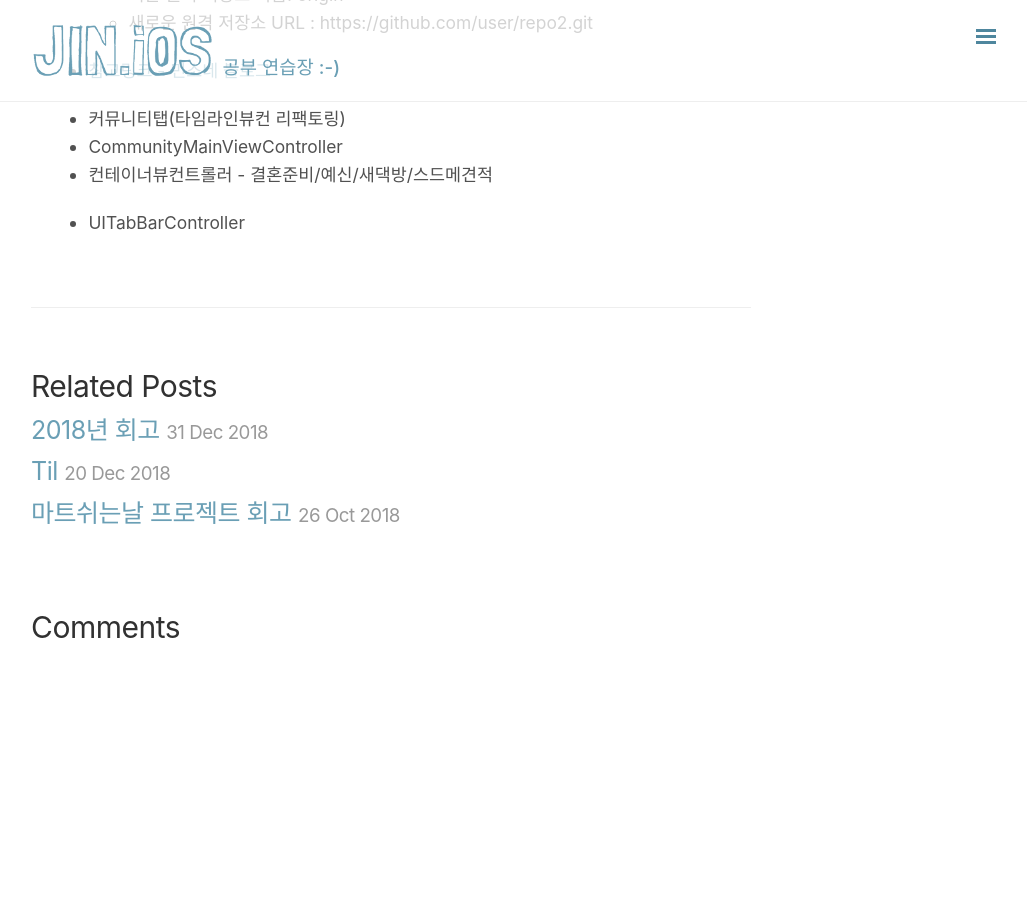
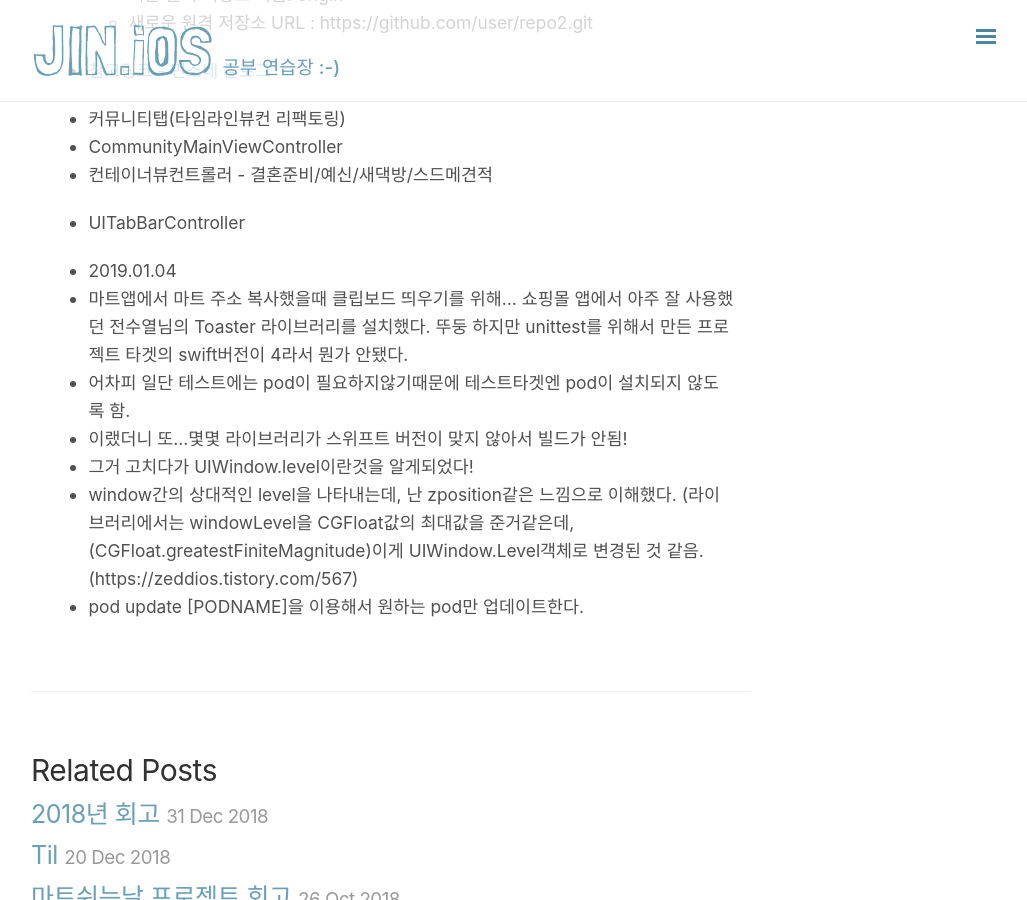
Before and after one commit to jinios/jinios.github.io, a Jekyll site: the page built from _posts/TIL/TIL-2019/2019-01-02-TIL.md, in a window 1280 px wide and 900 px high, scrolled down 596 px. Shown: the whole window, without its empty margins (249-1276 px from the left). Built offline with Jekyll 4.4.1, drawn with Linux system fonts in a browser that asks for light colours; nearby versions of some CDN libraries; our own code applies the rules of GitHub Pages for plain Markdown files; comment, search, counter and statistics services are not loaded; before the commit the page ends 1252 px from its top, so only the background shows below that.

Commit message:
Update post

```diff
--- a/_posts/TIL/TIL-2019/2019-01-02-TIL.md
+++ b/_posts/TIL/TIL-2019/2019-01-02-TIL.md
@@ -16,3 +16,11 @@
 - 컨테이너뷰컨트롤러 - 결혼준비/예신/새댁방/스드메견적
 
 - UITabBarController
+
+- 2019.01.04
+- 마트앱에서 마트 주소 복사했을때 클립보드 띄우기를 위해... 쇼핑몰 앱에서 아주 잘 사용했던 전수열님의 Toaster 라이브러리를 설치했다. 뚜둥 하지만 unittest를 위해서 만든 프로젝트 타겟의 swift버전이 4라서 뭔가 안됐다.
+- 어차피 일단 테스트에는 pod이 필요하지않기때문에 테스트타겟엔 pod이 설치되지 않도록 함.
+- 이랬더니 또...몇몇 라이브러리가 스위프트 버전이 맞지 않아서 빌드가 안됨!
+- 그거 고치다가 UIWindow.level이란것을 알게되었다!
+- window간의 상대적인 level을 나타내는데, 난 zposition같은 느낌으로 이해했다. (라이브러리에서는 windowLevel을 CGFloat값의 최대값을 준거같은데, (CGFloat.greatestFiniteMagnitude)이게 UIWindow.Level객체로 변경된 것 같음.(https://zeddios.tistory.com/567)
+- pod update [PODNAME]을 이용해서 원하는 pod만 업데이트한다.
```
